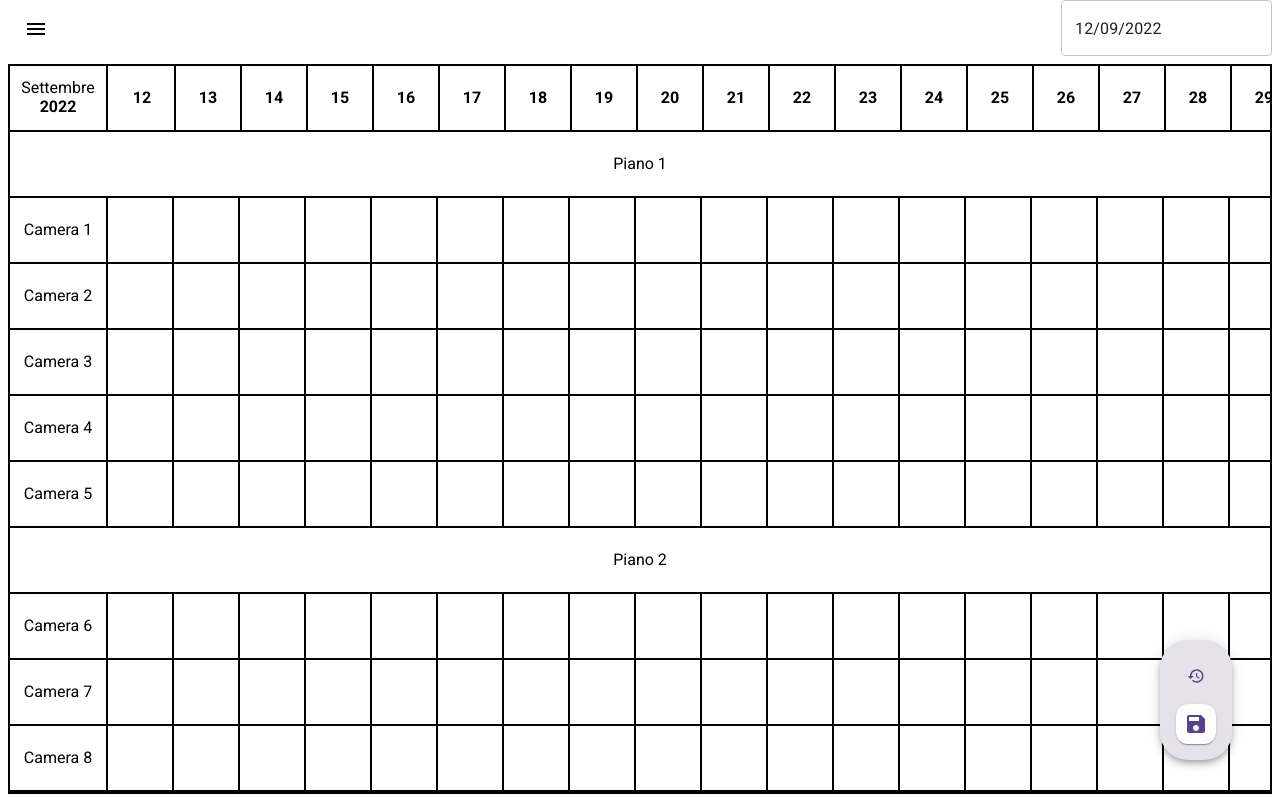
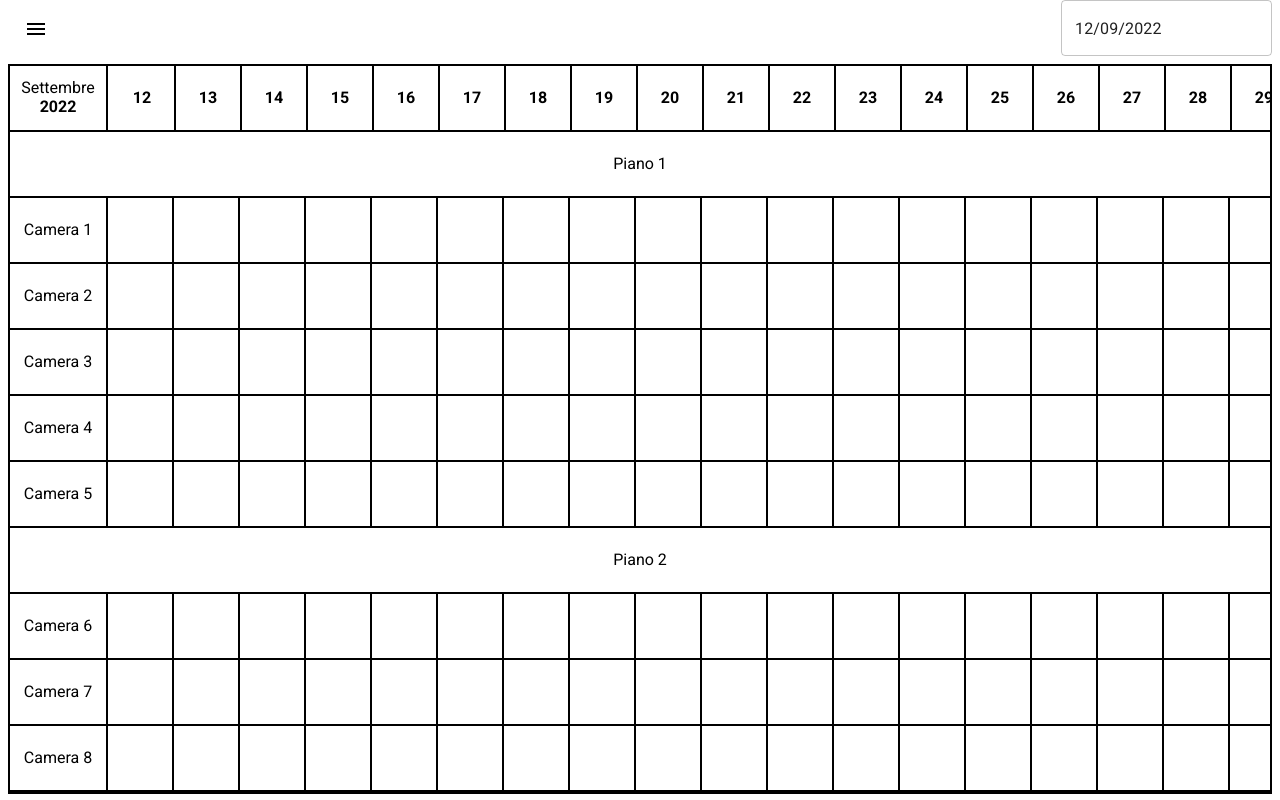
Before and after one commit to dropik/booking-calendar-app, a React app: page / in a window 1280 px wide. Built offline with nearby package versions, Linux system fonts and the light colour scheme.

Commit message:
Implemented Save and Reset fading

```diff
--- a/src/components/header/SaveAndResetWidget.tsx
+++ b/src/components/header/SaveAndResetWidget.tsx
@@ -1,4 +1,4 @@
-import React, { useState } from "react";
+import React, { useEffect, useState } from "react";
 import { AnyAction } from "@reduxjs/toolkit";
 import { alpha } from "@mui/material/styles";
 import CheckIcon from "@mui/icons-material/Check";
@@ -9,6 +9,8 @@ import Typography from "@mui/material/Typography";
 import Box from "@mui/material/Box";
 import Card from "@mui/material/Card";
 import Stack from "@mui/material/Stack";
+import Fade from "@mui/material/Fade";
+import Slide from "@mui/material/Slide";
 
 import { useAppDispatch, useAppSelector } from "../../redux/hooks";
 import * as TilesSlice from "../../redux/tilesSlice";
@@ -28,14 +30,16 @@ export default function SaveAndResetWidget(): JSX.Element {
   const hasChanges = useHasChanges();
   const changes = useAppSelector((state) => state.tiles.changesMap);
   const [status, setStatus] = useState<Status>("idle");
+  const [keepShown, setKeepShown] = useState(false);
 
   function saveHandler() {
     async function launchSaveAsync(): Promise<void> {
       try {
         await Api.postChangesAsync(changes);
+        setKeepShown(true);
         dispatch(TilesSlice.saveChanges());
         setStatus("fulfilled");
-        setTimeout(() => setStatus("idle"), 1000);
+        setTimeout(() => setKeepShown(false), 1000);
       } catch (error) {
         dispatch(ConnectionErrorSlice.show());
         setStatus("idle");
@@ -45,14 +49,34 @@ export default function SaveAndResetWidget(): JSX.Element {
     setStatus("loading");
   }
 
+  useEffect(() => {
+    if (hasChanges && status !== "loading") {
+      setStatus("idle");
+    }
+  }, [hasChanges, status]);
+
   const resetHandler = getResetHandler(dispatch);
   const body = getBody(status, resetHandler, saveHandler);
+  const show = hasChanges || keepShown;
 
   return (
-    <Card elevation={5} sx={{
+    <Slide
+      mountOnEnter
+      unmountOnExit
+      direction="up"
+      in={show}
+      easing={{
+        enter: "cubic-bezier(0.22, 0.61, 0.36, 1)",
+        exit: "cubic-bezier(0.55, 0.06, 0.68, 0.19)"
+      }}
+    >
+      <Box sx={{
         position: "fixed",
         bottom: "2.5rem",
-      right: "3rem",
+        right: "3rem"
+      }}>
+        <Fade mountOnEnter unmountOnExit in={show}>
+          <Card elevation={1} sx={{
             borderRadius: "1.75rem",
             overflow: "visible",
             paddingLeft: "1rem",
@@ -70,9 +94,12 @@ export default function SaveAndResetWidget(): JSX.Element {
               right: 0,
               pointerEvents: "none",
               borderRadius: "inherit",
-        backgroundColor: (theme) => alpha(theme.palette.primary.main, theme.opacities.surface5)
+              backgroundColor: (theme) => alpha(theme.palette.primary.main, theme.opacities.surface1)
             }}></Box>
           </Card>
+        </Fade>
+      </Box>
+    </Slide>
   );
 }
 
```
Lines whose indentation alone changed are shown as unchanged.
